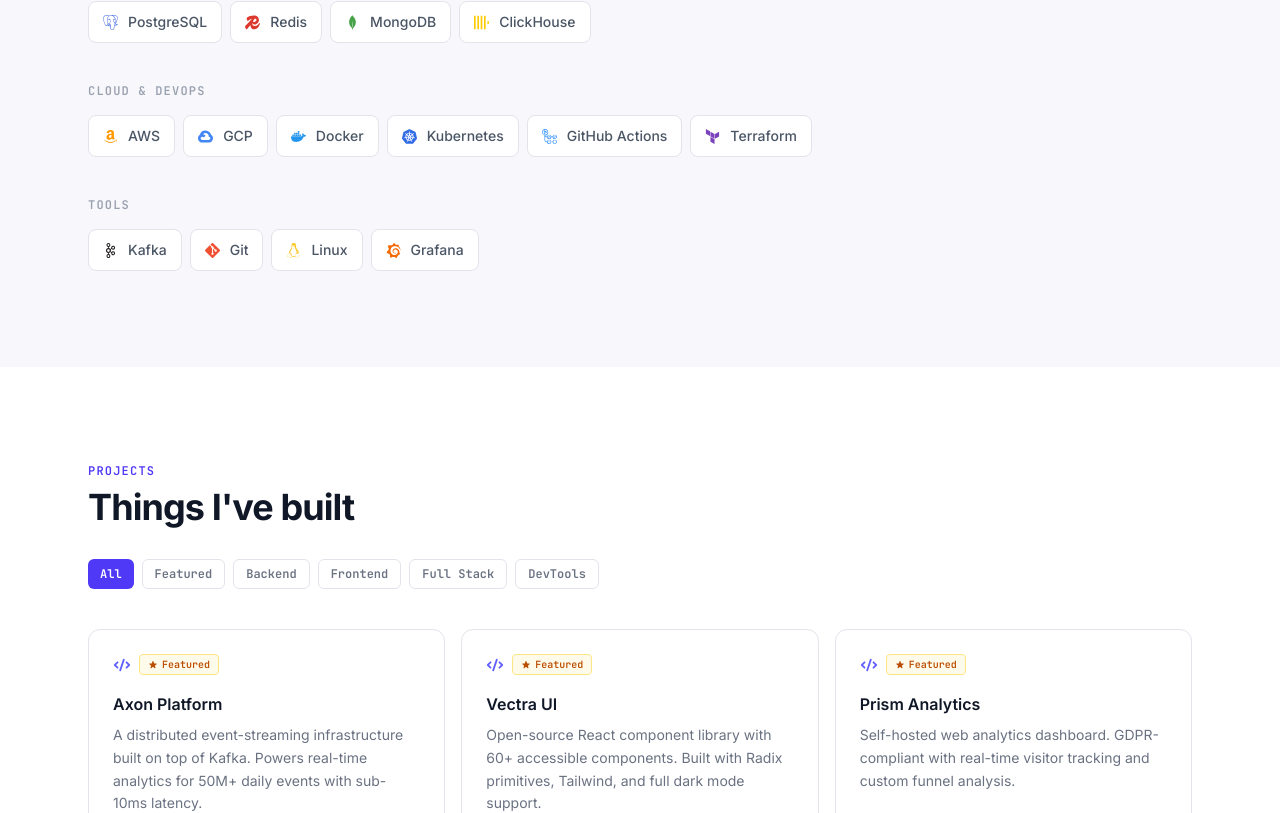
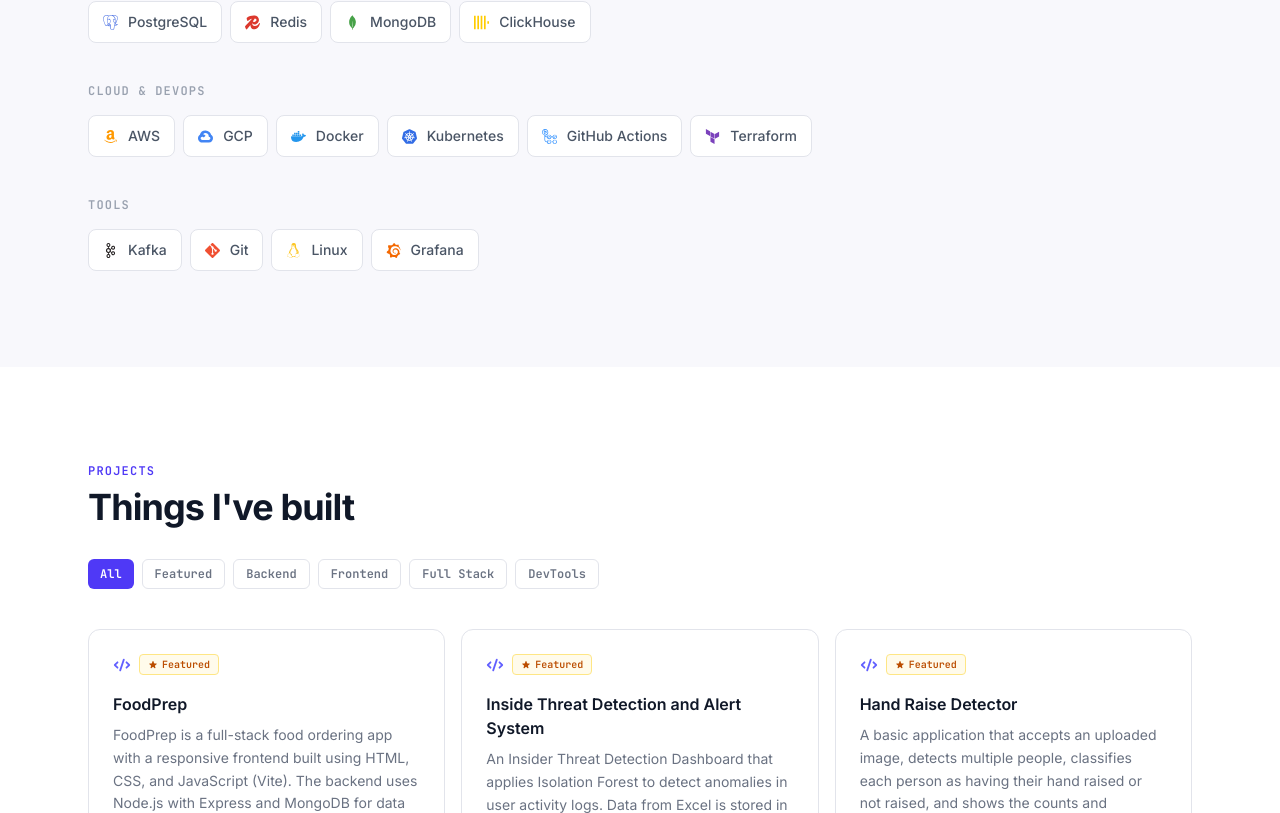
Before and after one commit to BarathThanigai/My_Portfolio_Website, a React (Vite) app: page / in a window 1280 px wide. Shown: the part 1987-2800 px from the top of the page. Built offline with nearby package versions, Linux system fonts and the light colour scheme.

Commit message:
Projects added with github and deployed links, resume download button fixed

```diff
--- a/src/components/Hero.jsx
+++ b/src/components/Hero.jsx
@@ -127,8 +127,8 @@
               className="inline-flex items-center gap-2 px-5 py-2.5 bg-indigo-600 hover:bg-indigo-500 text-white text-sm font-semibold rounded-lg transition-all duration-200 shadow-lg shadow-indigo-900/25 hover:shadow-indigo-900/40 hover:-translate-y-0.5">
               Get in touch <HiArrowRight size={15} />
             </button>
-            <a href="#" className={`inline-flex items-center gap-2 px-5 py-2.5 text-sm font-semibold rounded-lg border transition-all duration-200 hover:-translate-y-0.5 ${dark ? 'border-[#1E1E2A] text-gray-300 hover:text-white hover:bg-white/5 hover:border-white/10' : 'border-[#E2E4EB] text-gray-600 hover:text-gray-900 hover:bg-gray-50'}`}>
-              <HiDownload size={15} /> Download CV
+            <a href="Resume - T Barath.pdf" download="Resume - T Barath.pdf" className={`inline-flex items-center gap-2 px-5 py-2.5 text-sm font-semibold rounded-lg border transition-all duration-200 hover:-translate-y-0.5 ${dark ? 'border-[#1E1E2A] text-gray-300 hover:text-white hover:bg-white/5 hover:border-white/10' : 'border-[#E2E4EB] text-gray-600 hover:text-gray-900 hover:bg-gray-50'}`}>
+              <HiDownload size={15} /> Download Resume
             </a>
           </motion.div>
 
--- a/src/components/Projects.jsx
+++ b/src/components/Projects.jsx
@@ -96,7 +96,7 @@
         </div>
 
         <motion.div variants={fadeUp} custom={3} initial="hidden" whileInView="visible" viewport={{ once: true }} className="mt-10 text-center">
-          <a href="https://github.com" target="_blank" rel="noreferrer"
+          <a href="https://github.com/BarathThanigai?tab=repositories" target="_blank" rel="noreferrer"
             className={`inline-flex items-center gap-2 text-sm font-medium transition-colors ${dark ? 'text-gray-500 hover:text-white' : 'text-gray-400 hover:text-gray-800'}`}>
             <SiGithub size={15} /> View all projects on GitHub
           </a>
--- a/src/data/projects.js
+++ b/src/data/projects.js
@@ -1,62 +1,62 @@
 export const projects = [
   {
     id: 1,
-    title: 'Axon Platform',
-    description: 'A distributed event-streaming infrastructure built on top of Kafka. Powers real-time analytics for 50M+ daily events with sub-10ms latency.',
-    tech: ['Go', 'Kafka', 'Redis', 'PostgreSQL', 'Docker'],
-    github: 'https://github.com',
-    live: 'https://example.com',
-    featured: true,
-    category: 'Backend',
-  },
-  {
-    id: 2,
-    title: 'Vectra UI',
-    description: 'Open-source React component library with 60+ accessible components. Built with Radix primitives, Tailwind, and full dark mode support.',
-    tech: ['React', 'TypeScript', 'Radix UI', 'Tailwind CSS', 'Storybook'],
-    github: 'https://github.com',
-    live: 'https://example.com',
-    featured: true,
-    category: 'Frontend',
-  },
-  {
-    id: 3,
-    title: 'Prism Analytics',
-    description: 'Self-hosted web analytics dashboard. GDPR-compliant with real-time visitor tracking and custom funnel analysis.',
-    tech: ['Next.js', 'ClickHouse', 'Prisma', 'tRPC', 'Recharts'],
-    github: 'https://github.com',
-    live: 'https://example.com',
+    title: 'FoodPrep',
+    description: 'FoodPrep is a full-stack food ordering app with a responsive frontend built using HTML, CSS, and JavaScript (Vite). The backend uses Node.js with Express and MongoDB for data storage, supporting JWT-based user authentication, a shopping cart, and Stripe-based payments.',
+    tech: ['HTML', 'CSS', 'JavaScript', 'MongoDB', 'Node.js', 'Express.js', 'React'],
+    github: 'https://github.com/BarathThanigai/Foodprep-Frontend',
+    live: 'https://vite-foodprep-user.onrender.com/',
     featured: true,
     category: 'Full Stack',
   },
   {
+    id: 2,
+    title: 'Inside Threat Detection and Alert System',
+    description: 'An Insider Threat Detection Dashboard that applies Isolation Forest to detect anomalies in user activity logs. Data from Excel is stored in MongoDB, served through a Node.js + Express backend, and visualized on a React dashboard with auto-refresh and anomaly highlighting.',
+    tech: ['React', 'CSS', 'Node.js', 'Express.js', 'MongoDB', 'Python', 'Isolation Forest'],
+    github: 'https://github.com/BarathThanigai/Inside-Threat-Alert-System',
+    live: null,
+    featured: true,
+    category: ['AI/ML', 'Cybersecurity']
+  },
+  {
+    id: 3,
+    title: 'Hand Raise Detector',
+    description: 'A basic application that accepts an uploaded image, detects multiple people, classifies each person as having their hand raised or not raised, and shows the counts and percentages of people who have raised their hands and those who have not.',
+    tech: ['JavaScript', 'HTML', 'CSS', 'MediaPipe'],
+    github: 'https://github.com/BarathThanigai/Hand-Raise-Detector',
+    live: 'https://hand-raise-detector.onrender.com/',
+    featured: true,
+    category: 'Computer Vision',
+  },
+  {
     id: 4,
-    title: 'Syndicate CLI',
-    description: 'Developer productivity CLI for managing multi-repo monorepos. Automates dependency updates, changelog generation, and releases.',
-    tech: ['Node.js', 'TypeScript', 'Commander.js', 'Inquirer'],
-    github: 'https://github.com',
-    live: null,
-    featured: false,
-    category: 'DevTools',
+    title: 'Task Manager Application',
+    description: 'A Task Manager application that allows users to create an account and securely log in to manage their tasks. Users can add, view, and access details of their tasks, as well as mark them as completed or delete them when no longer needed. Each user can access only their own tasks, ensuring privacy and proper task management.',
+    tech: ['PostgreSQL', 'FastAPI', 'Docker', 'SQLAlchemy', 'JWT','Python', 'HTML', 'CSS', 'JavaScript'],
+    github: 'https://github.com/BarathThanigai/Task-manager',
+    live: 'https://task-manager-mcgk.onrender.com/',
+    featured: true,
+    category: 'Full Stack',
   },
   {
     id: 5,
-    title: 'Relay Gateway',
-    description: 'GraphQL federation gateway with automatic schema stitching, rate limiting, and query depth analysis.',
-    tech: ['Node.js', 'GraphQL', 'Apollo', 'Redis', 'Jest'],
-    github: 'https://github.com',
-    live: 'https://example.com',
+    title: 'Transport Ticket Demand Prediction',
+    description: 'A data science regression project to forecast Mobiticket seat demand per ride using route, date, and time. Includes data cleaning, EDA, feature engineering, and modeling (Linear, RF, XGBoost and many more) to predict ticket sales.',
+    tech: ['Python', 'Pandas', 'Scikit-learn', 'XGBoost', 'LightGBM', 'CatBoost','Matplotlib', 'Seaborn'],
+    github: 'https://github.com/BarathThanigai/Transport-Demand-Prediction',
+    live: null,
     featured: false,
-    category: 'Backend',
+    category: ['Data Science', 'AI/ML'],
   },
   {
     id: 6,
-    title: 'Compose',
-    description: 'Minimal markdown writing app with real-time collaboration, version history, and one-click export to PDF, HTML, or Notion.',
-    tech: ['React', 'Y.js', 'WebSockets', 'Supabase', 'Puppeteer'],
-    github: 'https://github.com',
-    live: 'https://example.com',
-    featured: false,
-    category: 'Full Stack',
+    title: 'Docker Container and Security Vulnerability Scanner',
+    description: 'This project is an automated security scanner designed to continuously monitor Python projects for vulnerabilities, weak file permissions, and potential security risks. It integrates multiple security tools, including Bandit and Semgrep, to detect command injection, hardcoded secrets (API keys, passwords), and misconfigurations.',
+    tech: ['Python', 'Docker', 'Bandit', 'Semgrep'],
+    github: 'https://github.com/BarathThanigai/Docker-Container-Security-Scanner',
+    live: null,
+    featured: true,
+    category: ['Cybersecurity', 'DevOps'],
   },
 ];
```
Also changed, not shown: 1 other file (tests, documents, lock files or other folders).
